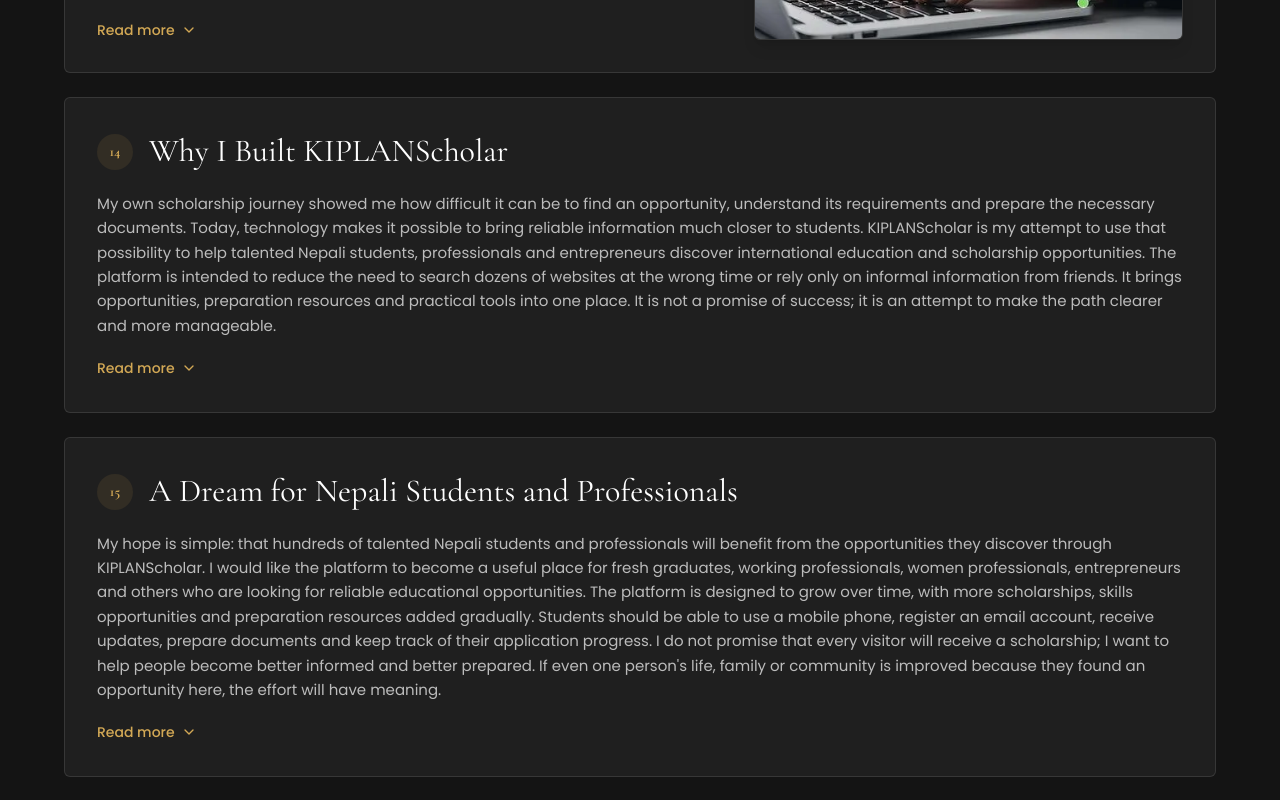
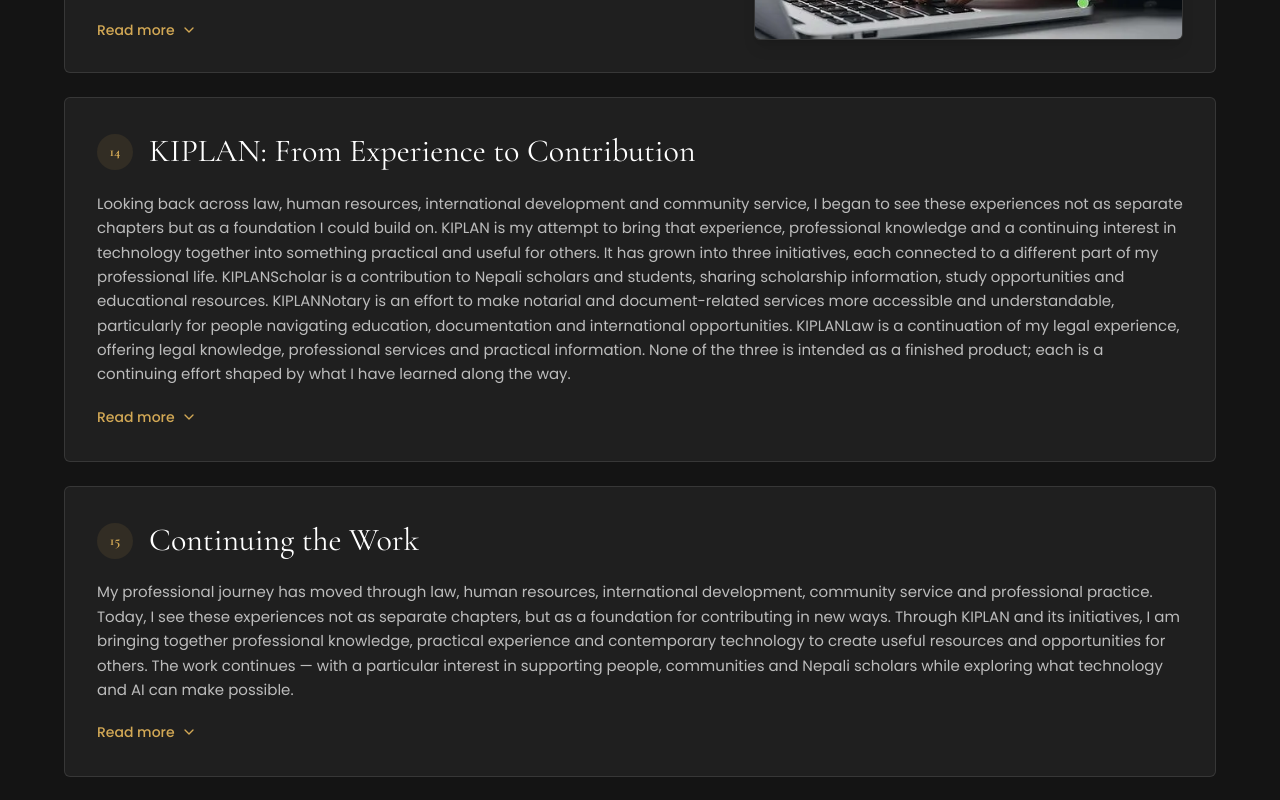
Before and after one commit to ipkiplan/kamal-khadka-portal, a React (Vite) app: page /about in a window 1280 px wide. Shown: the part 5720-6520 px from the top of the page. Built offline with nearby package versions, Linux system fonts and the light colour scheme; a web font is replaced by a local one.

Commit message:
Revise About page KIPLAN chapters, fix Contact Form endpoint and Footer email link

```diff
--- a/src/config.ts
+++ b/src/config.ts
@@ -652,7 +652,7 @@
     errorMessage: "Sorry, there was an error sending your message. Please try again or contact me directly by phone.",
   },
   privacyNotice: "Your information is kept strictly confidential and will only be used to respond to your inquiry.",
-  formEndpoint: "https://formspree.io/f/xnqevjdr",
+  formEndpoint: "https://formspree.io/f/xzebzgpz",
 };
 
 // -----------------------------------------------------------------------------
--- a/src/data/founderChapters.ts
+++ b/src/data/founderChapters.ts
@@ -5,11 +5,23 @@
  * (approved editorial manuscript, 12 August 2026), as supplied via
  * founderChapters.ts on the KIPLANScholar project.
  *
- * Content here is reproduced verbatim from that approved manuscript.
- * No wording, meaning, fact, or chronology has been altered, shortened,
- * or reinterpreted for the Kamal Khadka Personal Professional Portal.
+ * Chapters 1–13 are reproduced verbatim from that approved manuscript.
+ * No wording, meaning, fact, or chronology in Chapters 1–13 has been
+ * altered, shortened, or reinterpreted for the Kamal Khadka Personal
+ * Professional Portal.
  *
- * Do not edit this file's prose without an updated approved manuscript.
+ * Chapters 14–15 were deliberately revised (27 Aug 2026) per explicit
+ * instruction: the original two chapters were written specifically
+ * about KIPLANScholar (inherited from the KIPLANScholar project's own
+ * manuscript) and did not reflect the broader KIPLAN ecosystem —
+ * KIPLANScholar, KIPLANNotary and KIPLANLaw together — as it exists on
+ * this portal. Chapter 14 now introduces all three initiatives; Chapter
+ * 15 is a new concluding reflection, using the exact approved wording
+ * supplied for that purpose.
+ *
+ * Do not edit Chapters 1–13's prose without an updated approved
+ * manuscript. Chapters 14–15 may be revised again if KIPLAN's
+ * initiatives change.
  *
  * IMAGES — updated 26 Aug 2026.
  *
@@ -20,7 +32,9 @@
  * correspondence to any of the 15 chapter narratives, so per instruction
  * they were left unused rather than force-fit. Chapters without a
  * genuinely matching photo remain text-only and are called out below
- * and in the implementation report, rather than guessing.
+ * and in the implementation report, rather than guessing. Chapters 14–15
+ * remain text-only, matching their prior (pre-revision) state, since no
+ * image change was authorized as part of the 27 Aug 2026 content revision.
  */
 
 import earlyLife from "../assets/images/journey/01_EarlyLife.jpg";
@@ -257,41 +271,27 @@
   },
   {
     number: 14,
-    title: "Why I Built KIPLANScholar",
+    title: "KIPLAN: From Experience to Contribution",
     preview:
-      "My own scholarship journey showed me how difficult it can be to find an opportunity, understand its requirements and prepare the necessary documents. Today, technology makes it possible to bring reliable information much closer to students. KIPLANScholar is my attempt to use that possibility to help talented Nepali students, professionals and entrepreneurs discover international education and scholarship opportunities. The platform is intended to reduce the need to search dozens of websites at the wrong time or rely only on informal information from friends. It brings opportunities, preparation resources and practical tools into one place. It is not a promise of success; it is an attempt to make the path clearer and more manageable.",
+      "Looking back across law, human resources, international development and community service, I began to see these experiences not as separate chapters but as a foundation I could build on. KIPLAN is my attempt to bring that experience, professional knowledge and a continuing interest in technology together into something practical and useful for others. It has grown into three initiatives, each connected to a different part of my professional life. KIPLANScholar is a contribution to Nepali scholars and students, sharing scholarship information, study opportunities and educational resources. KIPLANNotary is an effort to make notarial and document-related services more accessible and understandable, particularly for people navigating education, documentation and international opportunities. KIPLANLaw is a continuation of my legal experience, offering legal knowledge, professional services and practical information. None of the three is intended as a finished product; each is a continuing effort shaped by what I have learned along the way.",
     fullText: [
-      "This long story carries a particular purpose.",
-      "I know from my own experience how difficult it can be to find one international opportunity, understand the requirements, prepare documents, meet deadlines and keep going when the first attempt does not work.",
-      "Today, technology gives us an opportunity that did not exist when I began my journey. A student can use a mobile phone to search for information, compare opportunities, prepare documents and receive updates.",
-      "That is the idea behind KIPLANScholar.",
-      "As an AI Practitioner | HRM Specialist, I decided to establish this student portal to share and explore an easier way to find information about international education and scholarship opportunities.",
-      "My hope is that talented students, professionals and entrepreneurs will not miss an opportunity simply because they do not know where to find it or what they need to prepare.",
-      "KIPLANScholar will improve gradually. It is an ongoing effort, not a finished promise.",
+      "As I look back across the different parts of my professional life — law, human resources, international development, and years of community and institutional service — I have come to see them less as separate chapters and more as a foundation. KIPLAN grew out of that realisation.",
+      "The idea behind KIPLAN is simple: to bring together professional experience, accumulated knowledge and a continuing interest in technology, and to turn that combination into something practical that can genuinely help people. Over time, this has taken shape as three connected initiatives.",
+      "KIPLANScholar is a contribution to Nepali scholars and students. It brings together scholarship information, study opportunities and educational resources in one place, in the hope of making that search a little less difficult than it was for me.",
+      "KIPLANNotary is an effort to make notarial, document and related professional services more accessible, understandable and practical — particularly for people dealing with education, documentation and international opportunities, where a document handled correctly or incorrectly can matter a great deal.",
+      "KIPLANLaw is a continuation of my legal experience. It exists to provide legal knowledge, professional services and practical information, carrying forward the work that began with my Advocate licence in 1993.",
+      "None of these three is a finished project. Each is an ongoing effort, shaped and improved by what I continue to learn — from clients, from students, from colleagues, and from the work itself.",
     ],
-    // The supplied ZIP includes a photo of the KIPLAN office (CTC Mall,
-    // Sundhara), but the chapter text doesn't reference the office and
-    // using it here would be decorative rather than a genuine match.
-    // Left text-only rather than force-fitting it.
   },
   {
     number: 15,
-    title: "A Dream for Nepali Students and Professionals",
+    title: "Continuing the Work",
     preview:
-      "My hope is simple: that hundreds of talented Nepali students and professionals will benefit from the opportunities they discover through KIPLANScholar. I would like the platform to become a useful place for fresh graduates, working professionals, women professionals, entrepreneurs and others who are looking for reliable educational opportunities. The platform is designed to grow over time, with more scholarships, skills opportunities and preparation resources added gradually. Students should be able to use a mobile phone, register an email account, receive updates, prepare documents and keep track of their application progress. I do not promise that every visitor will receive a scholarship; I want to help people become better informed and better prepared. If even one person's life, family or community is improved because they found an opportunity here, the effort will have meaning.",
+      "My professional journey has moved through law, human resources, international development, community service and professional practice. Today, I see these experiences not as separate chapters, but as a foundation for contributing in new ways. Through KIPLAN and its initiatives, I am bringing together professional knowledge, practical experience and contemporary technology to create useful resources and opportunities for others. The work continues — with a particular interest in supporting people, communities and Nepali scholars while exploring what technology and AI can make possible.",
     fullText: [
-      "My dream is not to promise a scholarship to everyone. My dream is to help hundreds of talented Nepali students and professionals find opportunities that they might otherwise miss.",
-      "I want KIPLANScholar to be useful to fresh graduates, students from different educational backgrounds, working professionals, professional women, entrepreneurs and anyone who is seriously looking for international education or scholarship opportunities.",
-      "The platform will continue to grow. New opportunities can open, existing opportunities can close, and new resources can be added. The intention is to keep the information useful and current rather than treating the website as a static collection of pages.",
-      "A student should not need an expensive computer or a complicated system just to begin. A mobile phone should be enough to visit the platform, register an email account, receive updates, prepare a professional or academic CV, work on a Statement of Purpose, prepare a Letter of Recommendation and keep documents available for future use.",
-      "The platform is also intended to help users track their progress — submission, interview, success, or another attempt in a future year.",
-      "I know that information alone does not create success. The student still needs discipline, preparation, persistence and hard work.",
-      "But reliable information at the right time can open a door.",
-      "That is what I hope KIPLANScholar will do.",
+      "My professional journey has moved through law, human resources, international development, community service and professional practice. Today, I see these experiences not as separate chapters, but as a foundation for contributing in new ways.",
+      "Through KIPLAN and its initiatives, I am bringing together professional knowledge, practical experience and contemporary technology to create useful resources and opportunities for others.",
+      "The work continues — with a particular interest in supporting people, communities and Nepali scholars while exploring what technology and AI can make possible.",
     ],
-    // No genuinely matching photo was supplied for this chapter (a
-    // forward-looking statement about Nepali students generally, not
-    // about Kamal Khadka's own family). Left text-only rather than
-    // using a personal family photo to represent a different subject.
   },
 ];
--- a/src/sections/Footer.tsx
+++ b/src/sections/Footer.tsx
@@ -117,7 +117,13 @@
                     return (
                       <li key={index} className="flex items-start gap-3">
                         {IconComponent && <IconComponent className="w-4 h-4 text-gold-500 mt-0.5 flex-shrink-0" aria-hidden="true" />}
-                        <span className="text-white/70 text-sm">{item.text}</span>
+                        {item.icon === 'Mail' ? (
+                          <a href={`mailto:${item.text}`} className="text-white/70 text-sm hover:text-gold-400 transition-colors">
+                            {item.text}
+                          </a>
+                        ) : (
+                          <span className="text-white/70 text-sm">{item.text}</span>
+                        )}
                       </li>
                     );
                   })}
```
Also changed, not shown: src/sections/ContactForm.tsx (+14 -2 lines).
